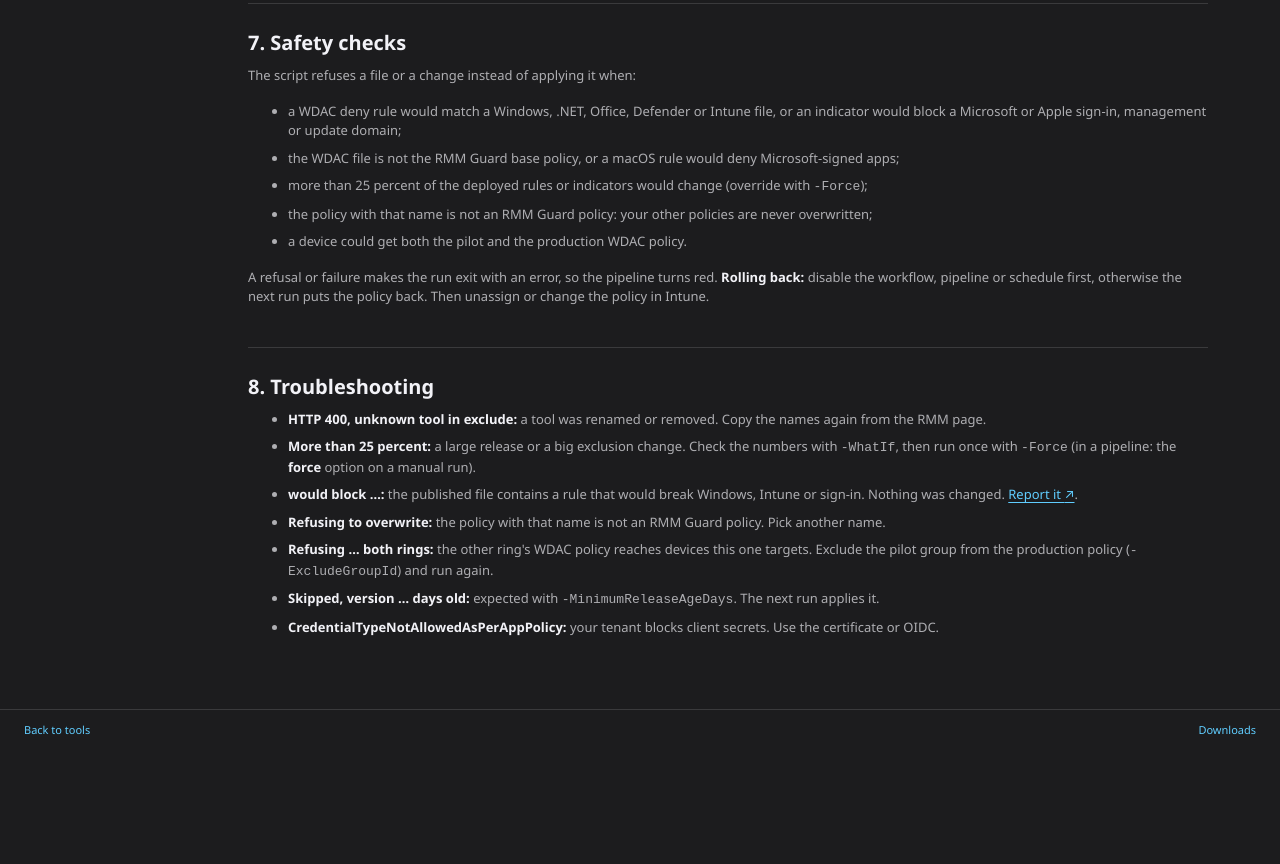
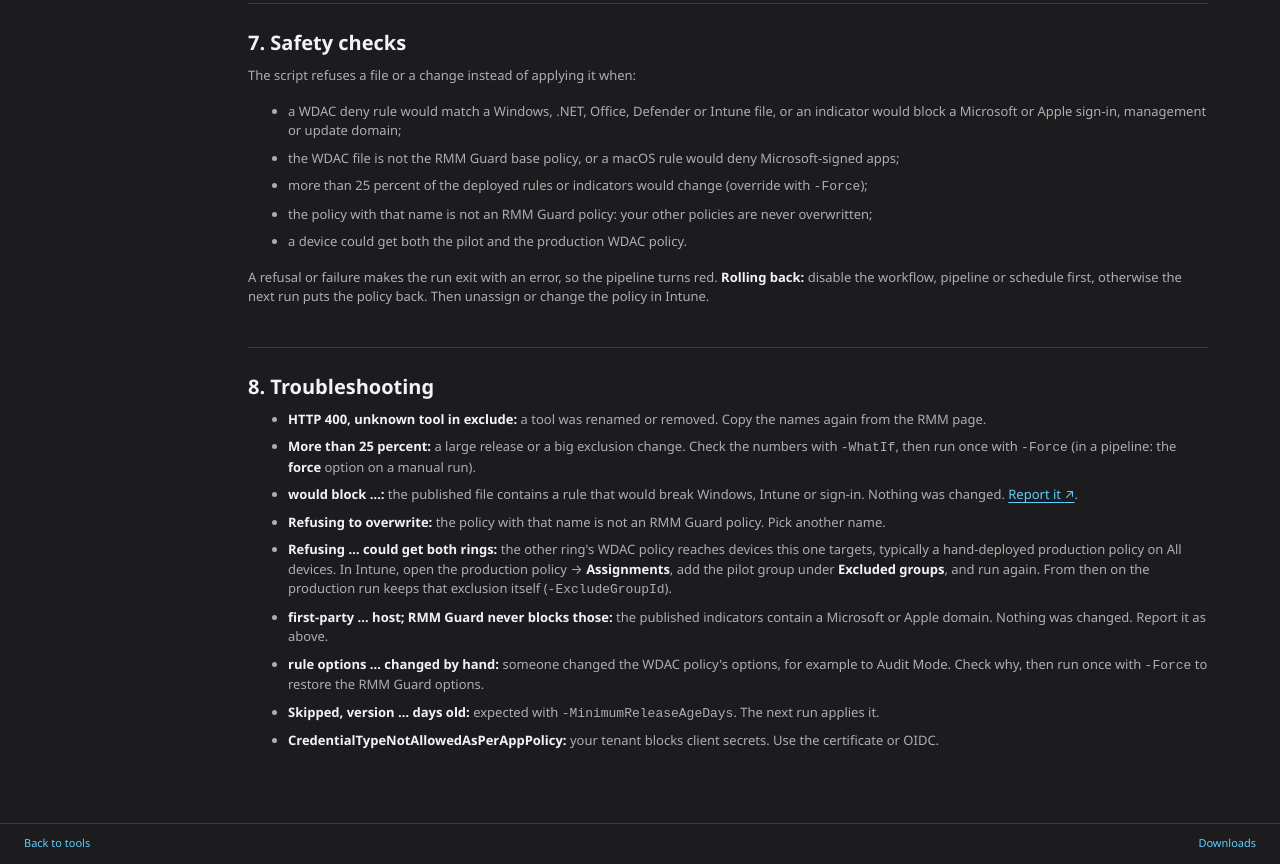
Before and after one commit to Lewis-Barry/RMM-Blocker, a plain HTML site: page help-automation.html in a window 1280 px wide. Shown: the part 4846-5710 px from the top of the page. Before the commit the page ends 5596 px from the top, so only its background shows below. Drawn offline with Linux system fonts and the light colour scheme.

Commit message:
docs: troubleshooting for the new refusals
Co-Authored-By: Claude Opus 5.5 <noreply@anthropic.com>

```diff
--- a/help-automation.html
+++ b/help-automation.html
@@ -285,7 +285,9 @@ jobs:
           <li><strong>More than 25 percent:</strong> a large release or a big exclusion change. Check the numbers with <code>-WhatIf</code>, then run once with <code>-Force</code> (in a pipeline: the <strong>force</strong> option on a manual run).</li>
           <li><strong>would block …:</strong> the published file contains a rule that would break Windows, Intune or sign-in. Nothing was changed. <a href="https://github.com/Lewis-Barry/RMM-Blocker/issues/new" target="_blank" rel="noopener noreferrer">Report it <span aria-hidden="true">↗</span></a>.</li>
           <li><strong>Refusing to overwrite:</strong> the policy with that name is not an RMM Guard policy. Pick another name.</li>
-          <li><strong>Refusing … both rings:</strong> the other ring's WDAC policy reaches devices this one targets. Exclude the pilot group from the production policy (<code>-ExcludeGroupId</code>) and run again.</li>
+          <li><strong>Refusing … could get both rings:</strong> the other ring's WDAC policy reaches devices this one targets, typically a hand-deployed production policy on All devices. In Intune, open the production policy → <strong>Assignments</strong>, add the pilot group under <strong>Excluded groups</strong>, and run again. From then on the production run keeps that exclusion itself (<code>-ExcludeGroupId</code>).</li>
+          <li><strong>first-party … host; RMM Guard never blocks those:</strong> the published indicators contain a Microsoft or Apple domain. Nothing was changed. Report it as above.</li>
+          <li><strong>rule options … changed by hand:</strong> someone changed the WDAC policy's options, for example to Audit Mode. Check why, then run once with <code>-Force</code> to restore the RMM Guard options.</li>
           <li><strong>Skipped, version … days old:</strong> expected with <code>-MinimumReleaseAgeDays</code>. The next run applies it.</li>
           <li><strong>CredentialTypeNotAllowedAsPerAppPolicy:</strong> your tenant blocks client secrets. Use the certificate or OIDC.</li>
         </ul>
```
